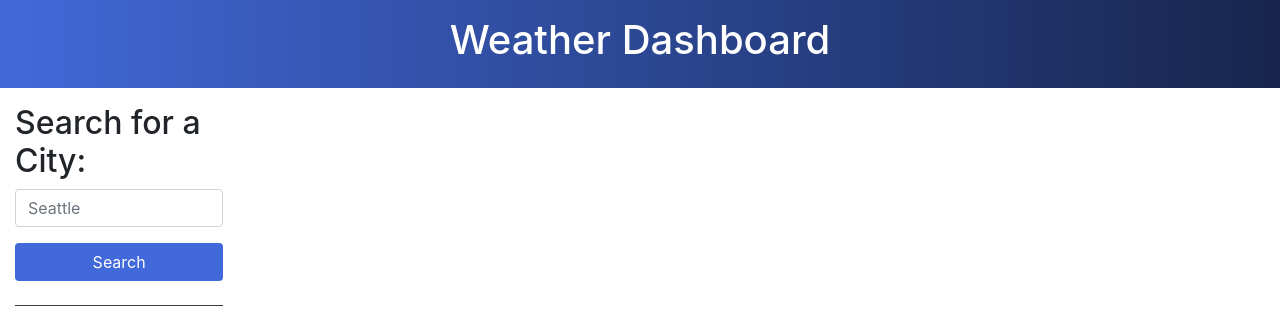
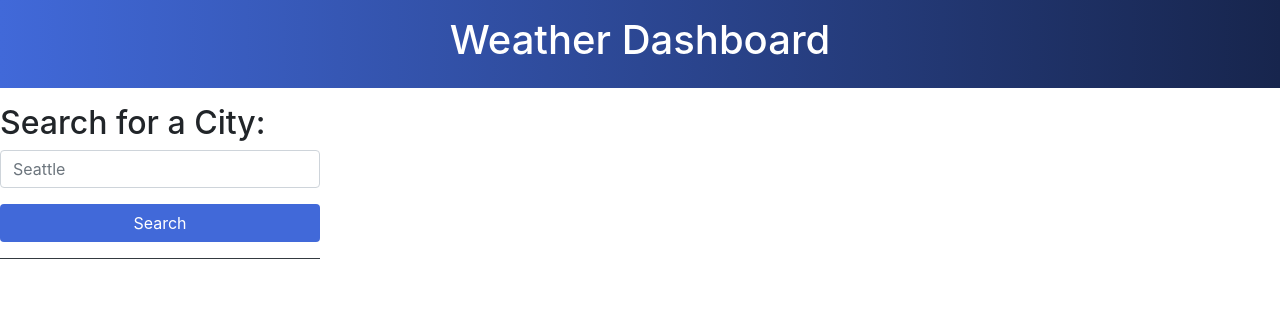
Before and after one commit to DalianGrullon/weather-dashboard, a plain HTML site: page index.html in a window 1280 px wide. Drawn offline with nearby package versions, Linux system fonts and the light colour scheme.

Commit message:
updated grid of aside alement for city search and sections for dynamic display of data

```diff
--- a/index.html
+++ b/index.html
@@ -19,9 +19,10 @@
       <h1 class="text-center">Weather Dashboard</h1>
     </header>
     <main class="container-fluid mt-3">
-      <aside class="col-12 col-sm-2 pb-4 border-bottom border-dark pl-0 pr-0">
+      <div class="row">
+        <aside class="col col-12 col-md-3 pl-0 pr-0">
           <h2>Search for a City:</h2>
-        <form>
+          <form class="pb-3 border-bottom border-dark">
             <div class="form-group">
               <input
                 type="text"
@@ -34,7 +35,15 @@
               Search
             </button>
           </form>
+          <div class="mt-3">
+            <!-- This is where buttons will be dynamically added -->
+          </div>
         </aside>
+        <div class="col col-12 col-md-9">
+          <section></section>
+          <section></section>
+        </div>
+      </div>
     </main>
 
     <script
```
Lines whose indentation alone changed are shown as unchanged.
